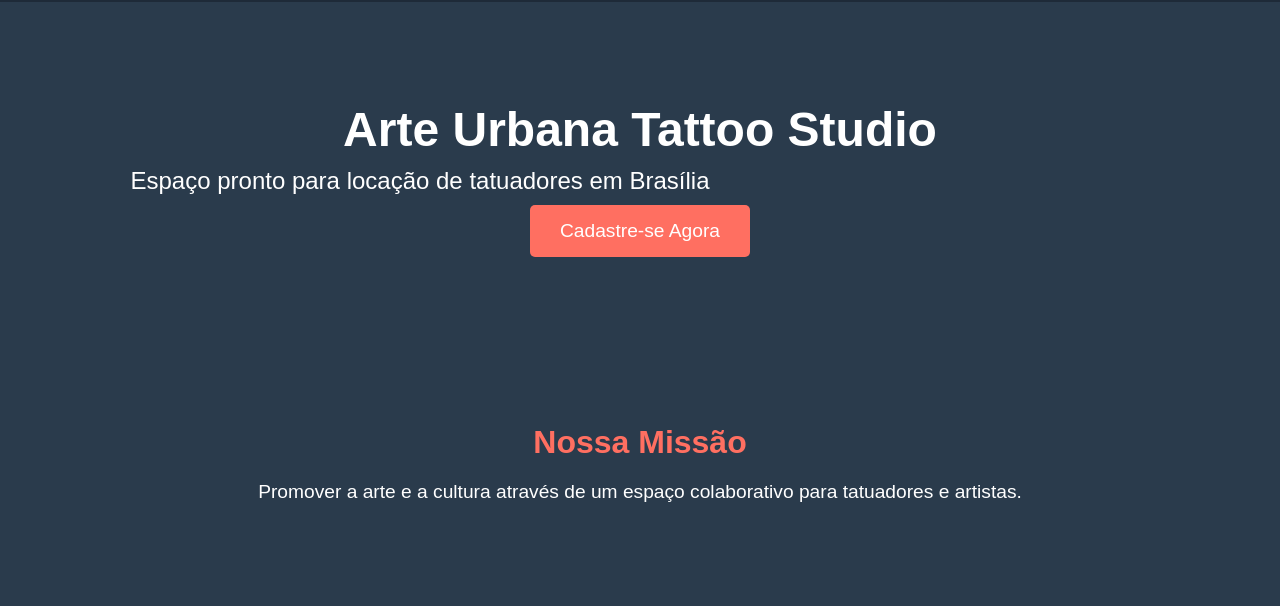
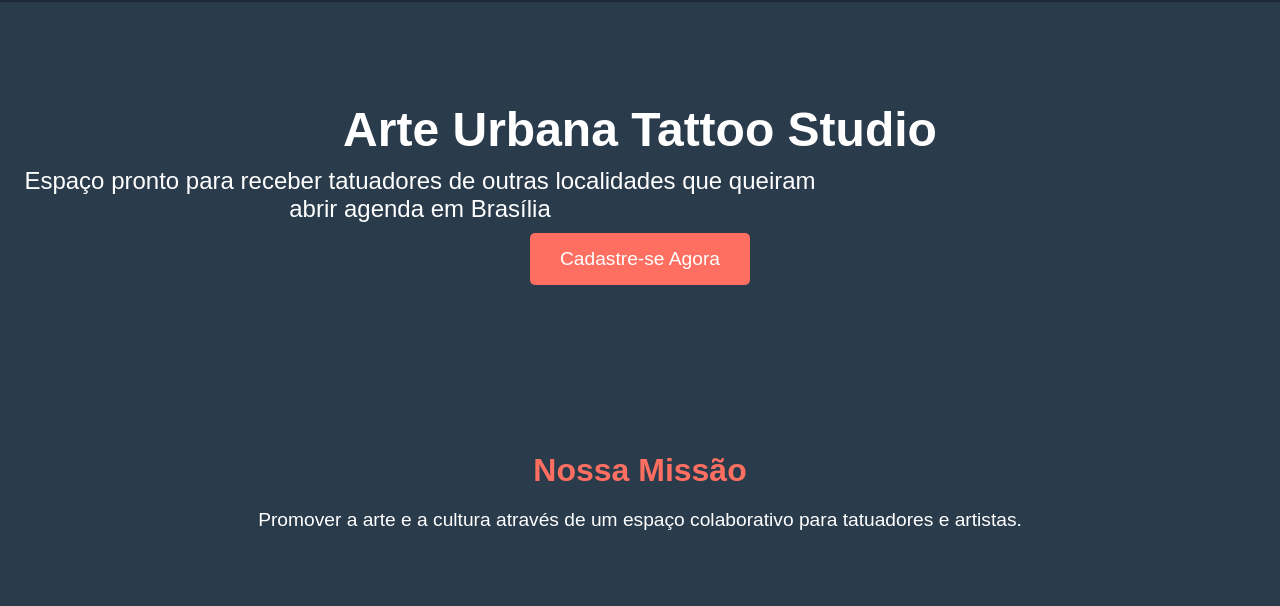
Before and after one commit to sergiacleto/ARTE-URANA-ESTUDIO, a plain HTML site: page index.html in a window 1280 px wide. Shown: the part 191-797 px from the top of the page. Drawn offline with Linux system fonts and the light colour scheme.

Commit message:
Update index.html

```diff
--- a/index.html
+++ b/index.html
@@ -28,7 +28,7 @@
     <main>
         <section class="banner">
             <h1>Arte Urbana Tattoo Studio</h1>
-            <p>Espaço pronto para locação de tatuadores em Brasília</p>
+            <p>Espaço pronto para receber tatuadores de outras localidades que queiram abrir agenda em Brasília</p>
             <button onclick="mostrarCadastro()">Cadastre-se Agora</button>
         </section>
         <section id="missao">
```
